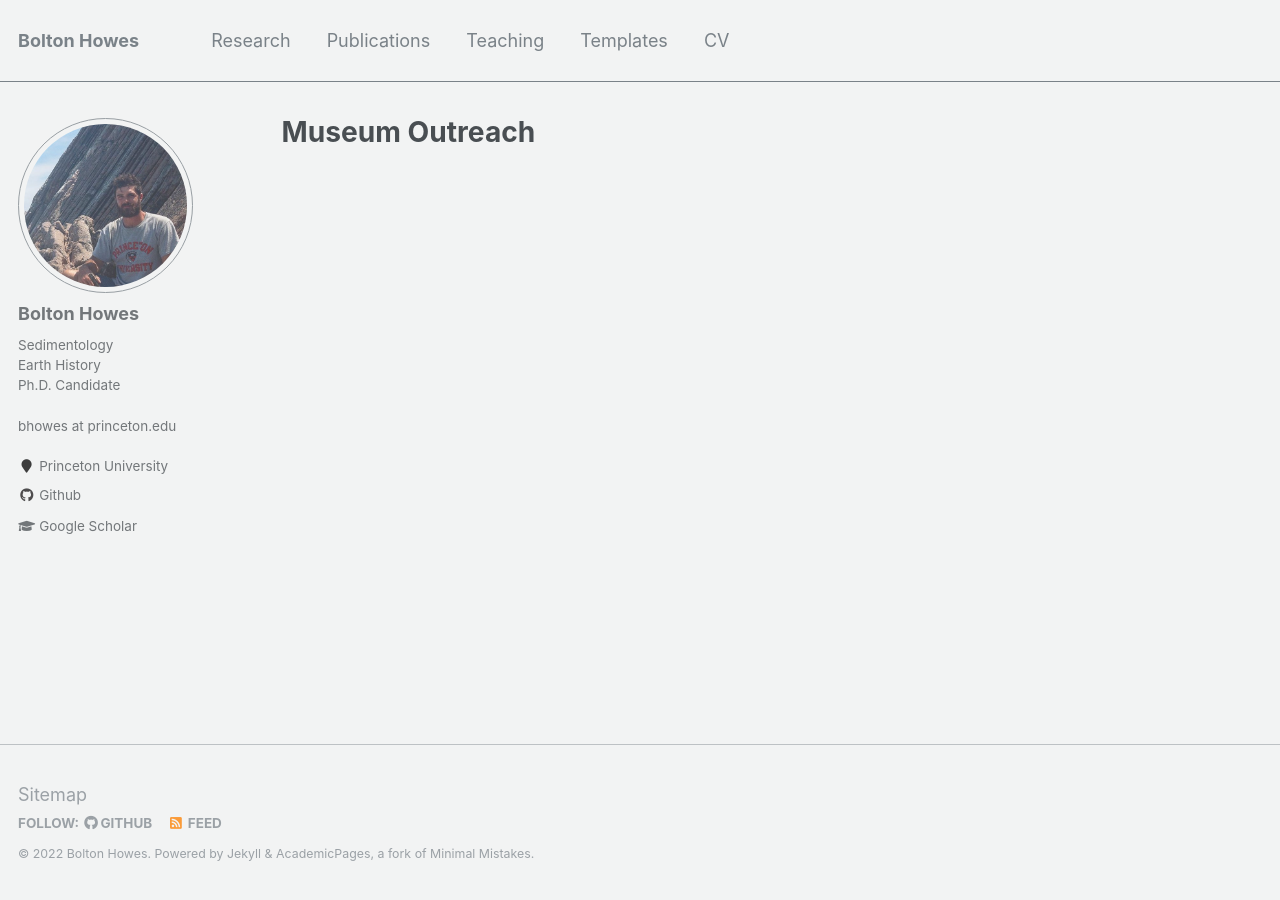
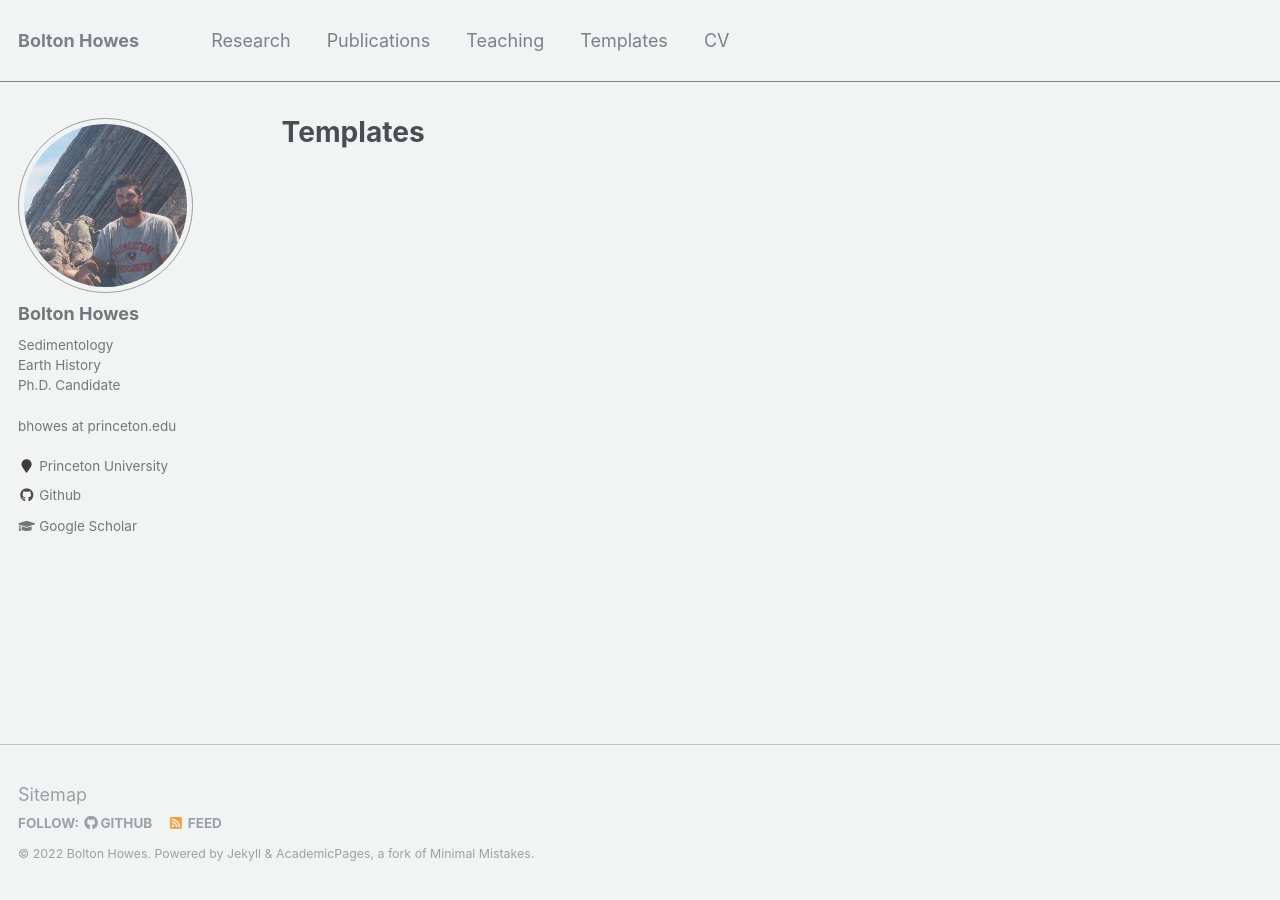
Before and after one commit to boltonhowes22/boltonhowes22.github.io, a Jekyll site: the page built from _pages/templates.md, in a window 1280 px wide. Built offline with Jekyll 4.4.1, drawn with Linux system fonts in a browser that asks for light colours.

Commit message:
changed more outreach things to templates

```diff
--- a/_pages/outreach.md
+++ b/_pages/templates.md
@@ -1,7 +1,7 @@
 ---
 layout: archive
-title: "Museum Outreach"
-permalink: /outreach/
+title: "Templates"
+permalink: /templates/
 author_profile: true
 ---
 
```
Also changed, not shown: _templates/templates-1-cv.md (+1 -1 lines).
